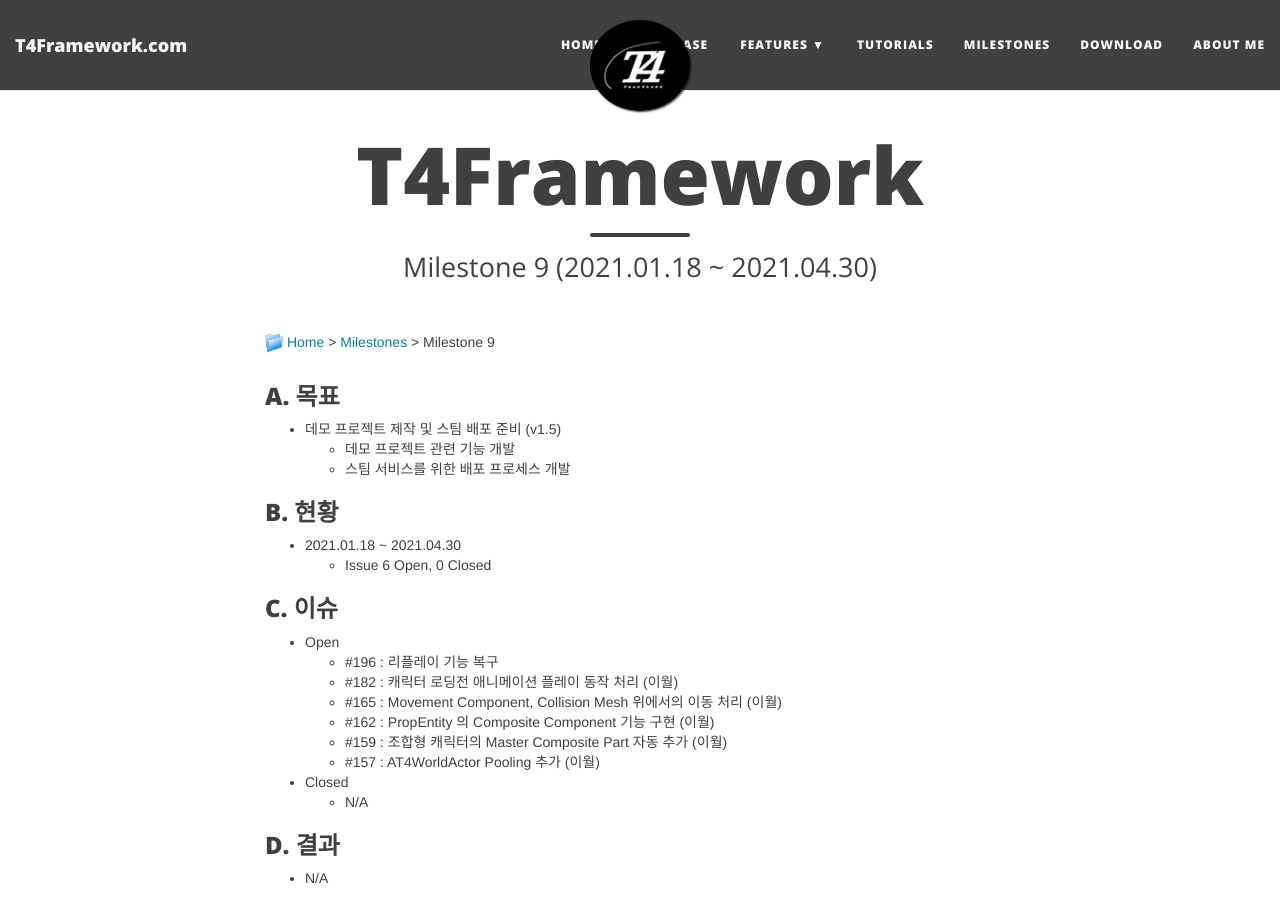
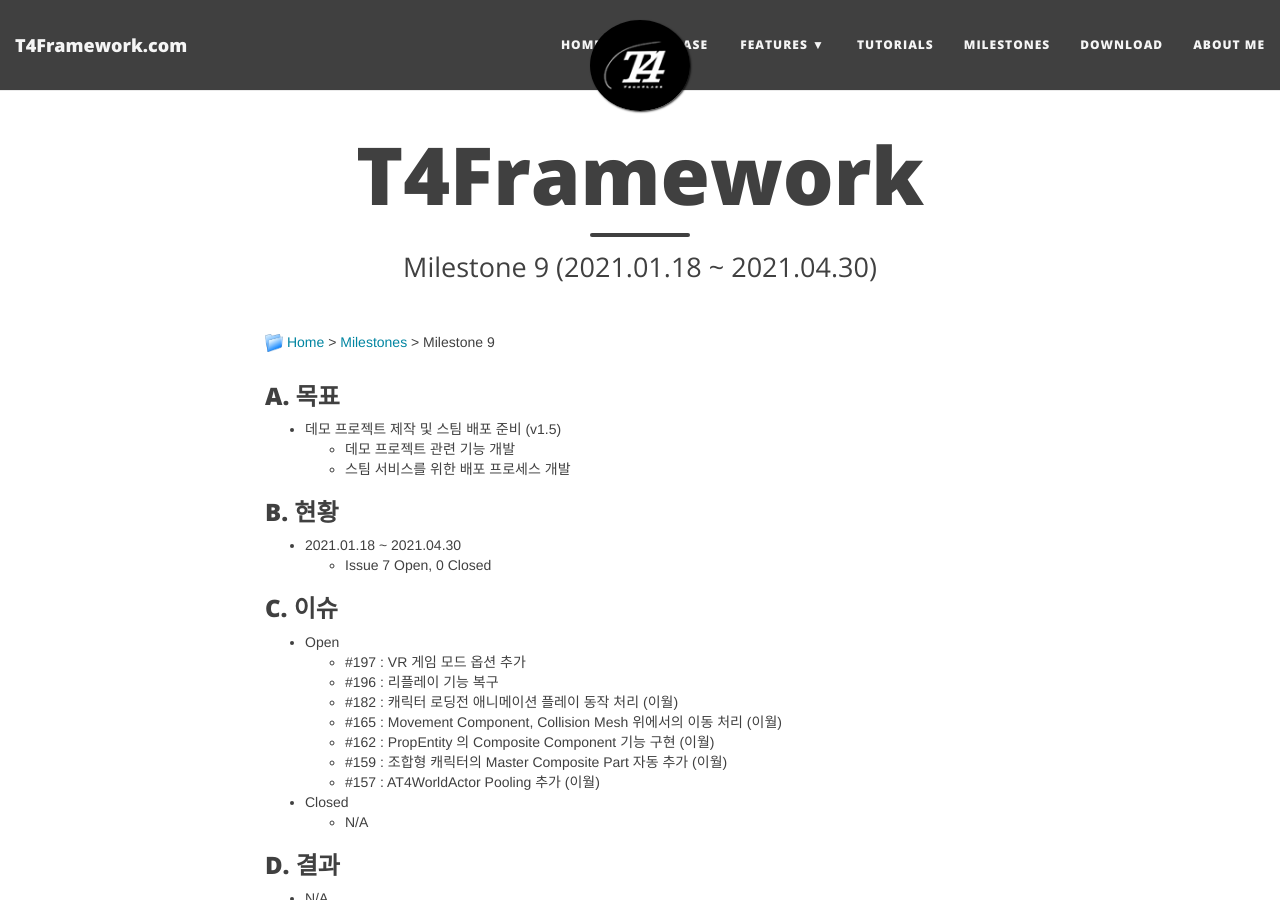
Before and after one commit to T4Framework/T4Framework_WebSite, a Jekyll site: the page built from docs/T4Framework_Milestone9_Achieved.md, in a window 1280 px wide and 900 px high. Built offline with Jekyll 4.4.1, drawn with Linux system fonts in a browser that asks for light colours; nearby versions of some CDN libraries.

Commit message:
Update T4Framework_Milestone9_Achieved.md

```diff
--- a/docs/T4Framework_Milestone9_Achieved.md
+++ b/docs/T4Framework_Milestone9_Achieved.md
@@ -14,11 +14,12 @@
 ### B. 현황
 
 - 2021.01.18 ~ 2021.04.30
-  - Issue 6 Open, 0 Closed
+  - Issue 7 Open, 0 Closed
 
 ### C. 이슈
 
 - Open
+  - #197 : VR 게임 모드 옵션 추가
   - #196 : 리플레이 기능 복구
   - #182 : 캐릭터 로딩전 애니메이션 플레이 동작 처리 (이월)
   - #165 : Movement Component, Collision Mesh 위에서의 이동 처리 (이월)
```
